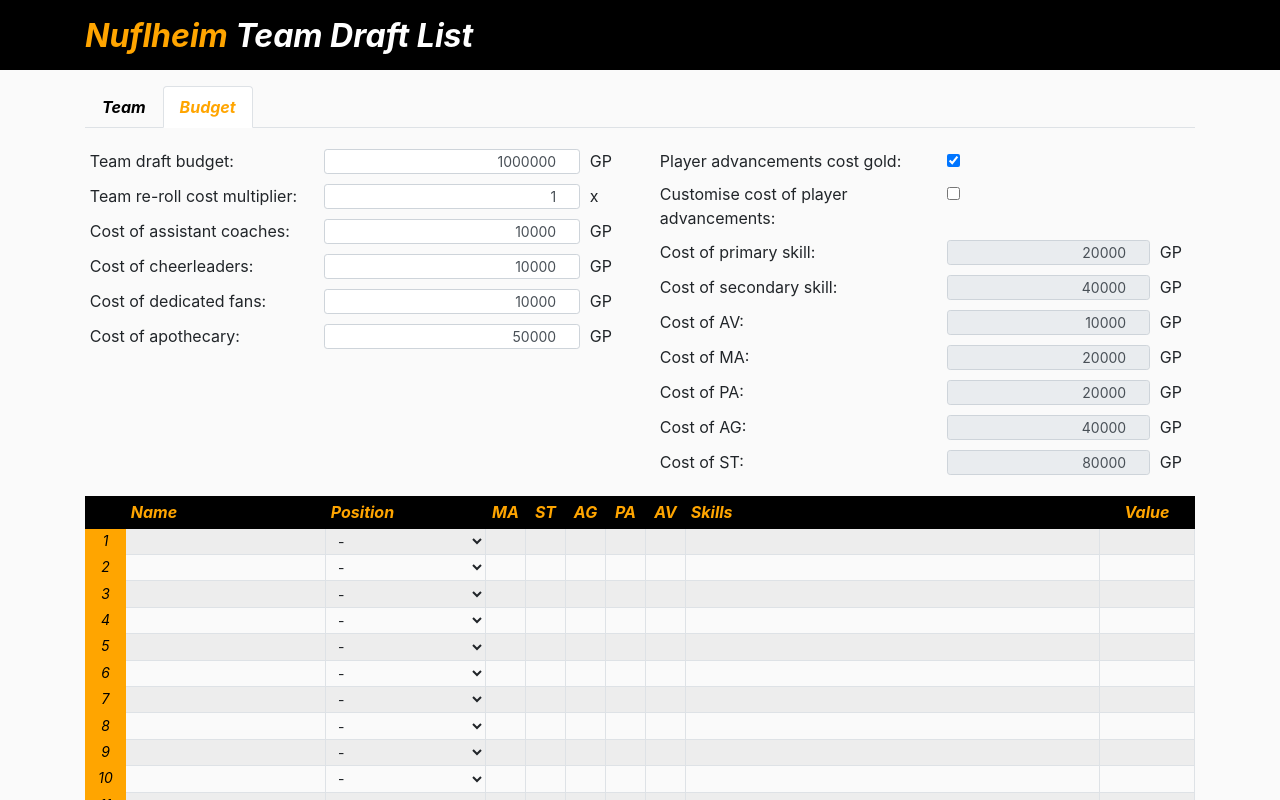
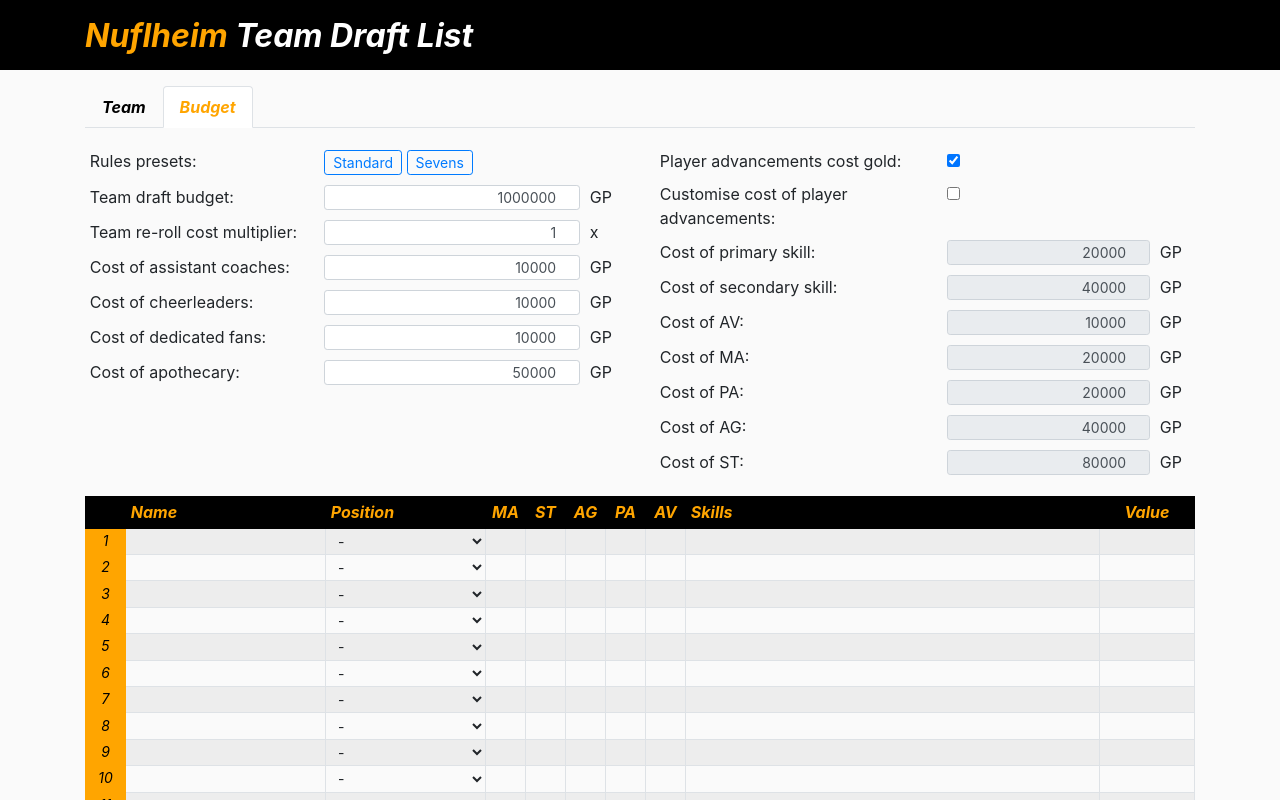
Before and after one commit to jonasbusk/nuflheim, a React (Create React App) app: page / in a window 1280 px wide. Both pictures are taken after a click on the tab "Budget". Shown: the top 800 px of the page. Built offline with nearby package versions, Linux system fonts and the light colour scheme.

Commit message:
add budget rules presets

```diff
--- a/src/App.css
+++ b/src/App.css
@@ -95,7 +95,14 @@ footer a:hover {
   width: 40px;
 }
 
-
+.budget-table button.btn-sm {
+  height: calc(1.1em + .5rem + 2px);
+  padding: 0rem .5rem;
+  font-size: .875rem;
+  line-height: 1.5;
+  border-radius: .2rem;
+  vertical-align: middle;
+}
 
 .player-table {
   line-height: normal;
--- a/src/components/Team.js
+++ b/src/components/Team.js
@@ -7,6 +7,7 @@ import Tab from "react-bootstrap/Tab";
 import Table from "react-bootstrap/Table";
 import Tabs from "react-bootstrap/Tabs";
 import Form from "react-bootstrap/Form";
+import Button from "react-bootstrap/Button";
 import Modal from "react-bootstrap/Modal";
 
 import {rosters, skills} from "../data";
@@ -79,6 +80,28 @@ class Team extends Component {
       cheerleaders: 0,
       apothecary: 0,
       players: new Array(16).fill(null).map((x) => player())
+    });
+  }
+
+  setRulesPresetStandard = () => {
+    this.setState({
+      budget: 1000000,
+      costMultiplierReRolls: 1,
+      costOfAssistantCoaches: 10000,
+      costOfCheerleaders: 10000,
+      costOfDedicatedFans: 10000,
+      costOfApothecary: 50000,
+    });
+  }
+
+  setRulesPresetSevens = () => {
+    this.setState({
+      budget: 600000,
+      costMultiplierReRolls: 2,
+      costOfAssistantCoaches: 20000,
+      costOfCheerleaders: 20000,
+      costOfDedicatedFans: 20000,
+      costOfApothecary: 80000,
     });
   }
 
@@ -360,6 +383,14 @@ class Team extends Component {
                 <Table borderless size="sm" className="margin-zero budget-table">
                   <tbody>
                     <tr>
+                      <td>Rules presets:</td>
+                      <td>
+                        <Button variant="outline-primary" size="sm" onClick={() => this.setRulesPresetStandard()}>Standard</Button>{" "}
+                        <Button variant="outline-primary" size="sm" onClick={() => this.setRulesPresetSevens()}>Sevens</Button>
+                      </td>
+                      <td></td>
+                    </tr>
+                    <tr>
                       <td>Team draft budget:</td>
                       <td><Form.Control type="number" size="sm" className="text-right" value={this.state.budget.toString()} onChange={(e) => this.setState({budget: e.target.value && Math.min(Math.max(parseInt(e.target.value) || 0, 0), Number.MAX_SAFE_INTEGER)})} /></td>
                       <td>GP</td>
```
